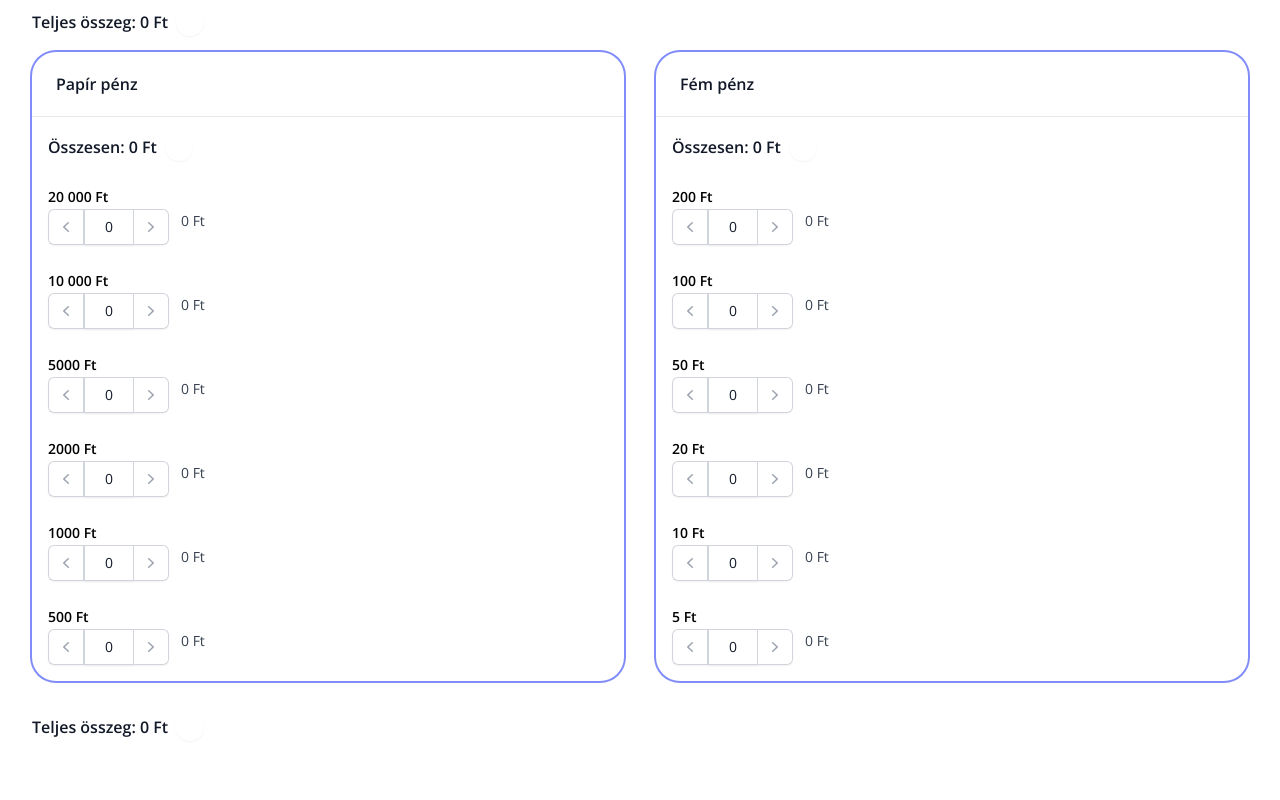
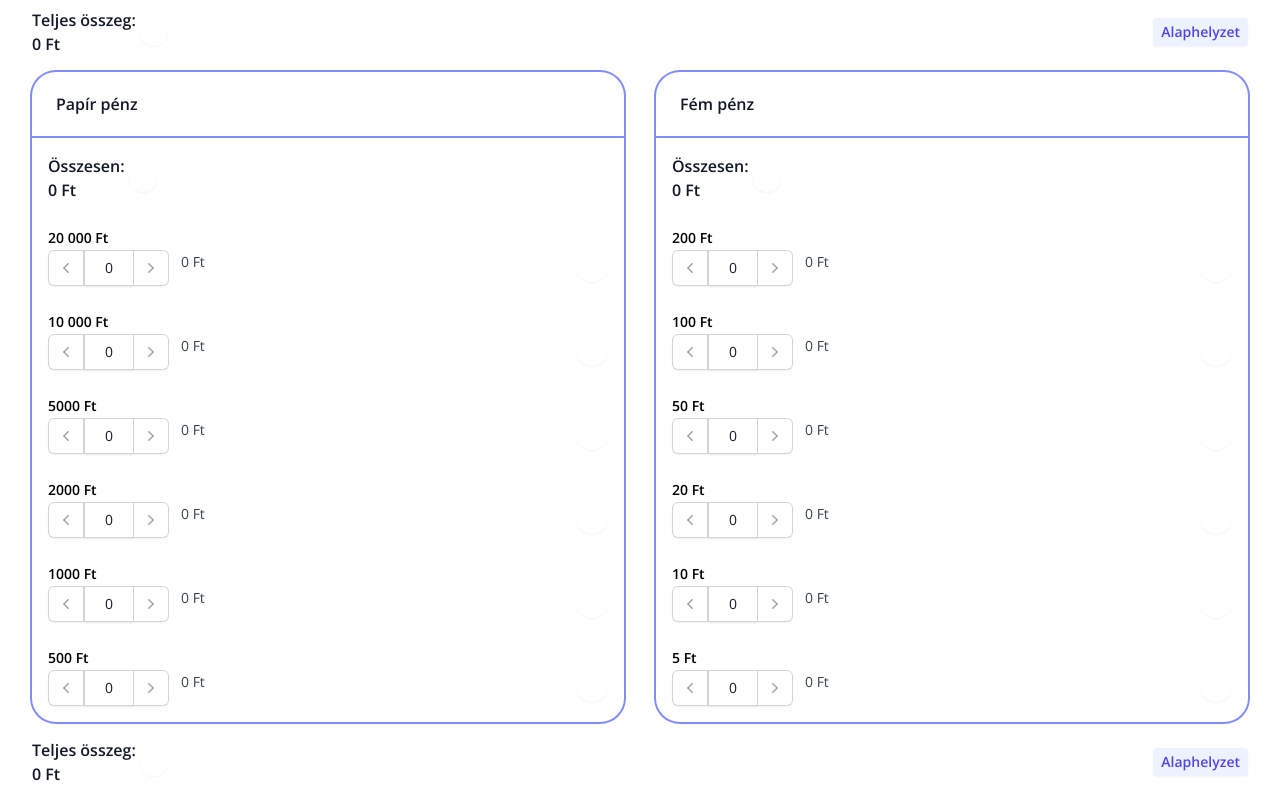
Before and after one commit to Somafet/Simple-Cash-Calculator, a Next.js app: page / in a window 1280 px wide. Shown: the part 200-1000 px from the top of the page. Built offline with nearby package versions, Linux system fonts and the light colour scheme.

Commit message:
Add reset button for whole app and for separate entries.

```diff
--- a/src/app/components/CashInput.tsx
+++ b/src/app/components/CashInput.tsx
@@ -1,10 +1,10 @@
 "use client";
 
-import { ChevronLeftIcon, ChevronRightIcon } from "@heroicons/react/20/solid";
+import { ChevronLeftIcon, ChevronRightIcon, XMarkIcon } from "@heroicons/react/20/solid";
 import { formatter } from "../utils/number.utils";
 import Link from "next/link";
 import { usePathname, useRouter, useSearchParams } from "next/navigation";
-import { useMemo } from "react";
+import { useCallback, useMemo } from "react";
 
 type CashInputProps = {
   denomination: number;
@@ -34,21 +34,13 @@ const CashInput = ({ denomination }: CashInputProps) => {
 
   const pathName = usePathname();
 
-  const addToCountLink = useMemo(() => {
-    newSearchParams["P" + denomination] = (count + 1).toString();
+  const updateCount = useCallback((value: number) => {
+    newSearchParams["P" + denomination] = (value).toString();
     return {
       pathname: pathName,
       query: new URLSearchParams(newSearchParams).toString(),
     }
-  }, [count, denomination, newSearchParams, pathName]);
-
-  const takeFromCountLink = useMemo(() => {
-    newSearchParams["P" + denomination] = (count - 1).toString();
-    return {
-      pathname: pathName,
-      query: new URLSearchParams(newSearchParams).toString(),
-    }
-  }, [count, denomination, newSearchParams, pathName]);
+  }, [denomination, newSearchParams, pathName]);
 
   return <div>
     <label htmlFor={`cash-input-${denomination}`} className="block text-sm font-semibold leading-6">
@@ -58,7 +50,7 @@ const CashInput = ({ denomination }: CashInputProps) => {
       <span className="isolate inline-flex rounded-md shadow-sm flex-3">
         <Link
           scroll={false}
-          href={takeFromCountLink}
+          href={updateCount(count - 1)}
           className="relative inline-flex items-center rounded-l-md bg-white dark:bg-slate-600 px-2 py-2 text-gray-400 dark:text-gray-200 ring-1 ring-inset ring-gray-300 hover:bg-gray-50 dark:hover:bg-slate-500 focus:z-10"
         >
           <span className="sr-only">Elvevés</span>
@@ -87,7 +79,7 @@ const CashInput = ({ denomination }: CashInputProps) => {
         />
         <Link
           scroll={false}
-          href={addToCountLink}
+          href={updateCount(count + 1)}
           className="relative -ml-px inline-flex items-center rounded-r-md bg-white dark:bg-slate-600 px-2 py-2 text-gray-400 dark:text-gray-200 ring-1 ring-inset ring-gray-300 hover:bg-gray-50 dark:hover:bg-slate-500 focus:z-10"
         >
           <span className="sr-only">Hozzáadás</span>
@@ -98,6 +90,17 @@ const CashInput = ({ denomination }: CashInputProps) => {
       <div className="mt-1 text-sm leading-6 text-gray-700 sm:col-span-2 sm:mt-0 dark:text-white ml-3 flex-1 min-w-[70px]">
         {formatter.format(count * denomination)}
       </div>
+      <Link
+        scroll={false}
+        href={updateCount(0)}
+      >
+        <button
+          type="button"
+          className="rounded-full p-1 text-white shadow-sm hover:gray-100 dark:hover:bg-slate-500 focus-visible:outline focus-visible:outline-2 focus-visible:outline-offset-2 focus-visible:outline-indigo-600 h-fit w-fit"
+        >
+          <XMarkIcon className="h-6 w-6" aria-hidden />
+        </button>
+      </Link>
     </div>
   </div>
 }
--- a/src/app/components/TotalComponent.tsx
+++ b/src/app/components/TotalComponent.tsx
@@ -44,11 +44,14 @@ const TotalComponent = ({type, label, ...props}: TotalComponentProps) => {
   const formattedValue = useMemo(() => formatter.format(value), [value]);
 
   return <div {...props}>
-    {label} {formattedValue}
+    <div className="mr-1">
+      <p>{label}</p>
+      <p>{formattedValue}</p>
+    </div>
     <button
       onClick={() => navigator.clipboard.writeText(formattedValue)}
       type="button"
-      className="ml-2 rounded-full p-1 text-white shadow-sm focus-visible:outline focus-visible:outline-2 focus-visible:outline-offset-2 focus-visible:outline-indigo-600"
+      className="rounded-full p-1 text-white shadow-sm hover:gray-100 dark:hover:bg-slate-500 focus-visible:outline focus-visible:outline-2 focus-visible:outline-offset-2 focus-visible:outline-indigo-600 h-fit w-fit"
       >
         <ClipboardDocumentIcon className="h-5 w-5" aria-hidden="true" />
       </button>
--- a/src/app/page.tsx
+++ b/src/app/page.tsx
@@ -1,3 +1,4 @@
+import Link from 'next/link';
 import CashInput from './components/CashInput'
 import HeroHeader from './components/HeroHeader'
 import TotalComponent from './components/TotalComponent';
@@ -6,10 +7,21 @@ export default function Home() {
   return (
     <main className="mx-auto max-w-7xl flex min-h-screen px-12 flex-col md:p-24 lg:px-8 py-12">
       <HeroHeader />
-      <TotalComponent type="all" label="Teljes összeg:" className="items-center flex max-w-7xl text-base font-semibold leading-6 text-gray-900 dark:text-white py-4" />
+      <div className="flex items-center justify-between">
+        <TotalComponent type="all" label="Teljes összeg:" className="items-center flex max-w-7xl text-base font-semibold leading-6 text-gray-900 dark:text-white py-4" />
+        <Link
+          href="/">
+          <button
+            type="button"
+            className="rounded bg-indigo-50 px-2 py-1 text-sm font-semibold text-indigo-600 shadow-sm hover:bg-indigo-100 h-fit"
+          >
+            Alaphelyzet
+          </button>
+        </Link>
+      </div>
       <div className="isolate grid max-w-xl grid-cols-1 xs:grid-cols-2 gap-8 sm:max-w-2xl md:max-w-4xl xl:mx-0 xl:max-w-none">
         <div className="rounded-3xl ring-2 ring-indigo-400 hover:ring-4">
-          <div className="border-b border-gray-200 px-4 py-5 sm:px-6">
+          <div className="border-indigo-400 border-b-2 px-4 py-5 sm:px-6">
             <h3 className="text-base font-semibold leading-6 text-gray-900 dark:text-white">Papír pénz</h3>
           </div>
           <div className="py-4 px-4 space-y-6">
@@ -23,7 +35,7 @@ export default function Home() {
           </div>
         </div>
         <div className="rounded-3xl ring-2 ring-indigo-400 hover:ring-4">
-          <div className="border-b border-gray-200 px-4 py-5 sm:px-6">
+          <div className="border-indigo-400 border-b-2 px-4 py-5 sm:px-6">
             <h3 className="text-base font-semibold leading-6 text-gray-900 dark:text-white">Fém pénz</h3>
           </div>
           <div className="py-4 px-4 space-y-6">
@@ -36,7 +48,19 @@ export default function Home() {
             <CashInput denomination={5} />
           </div>
         </div>
-        <TotalComponent type="all" label="Teljes összeg:" className="items-center flex text-base font-semibold leading-6 text-gray-900 dark:text-white" />
+      </div>
+      <div className="flex items-center justify-between w-full">
+        <TotalComponent type="all" label="Teljes összeg:" className="items-center flex max-w-7xl text-base font-semibold leading-6 text-gray-900 dark:text-white py-4" />
+        <Link
+          scroll={false}
+          href="/">
+          <button
+            type="button"
+            className="rounded bg-indigo-50 px-2 py-1 text-sm font-semibold text-indigo-600 shadow-sm hover:bg-indigo-100 h-fit"
+          >
+            Alaphelyzet
+          </button>
+        </Link>
       </div>
     </main>
   )
```
